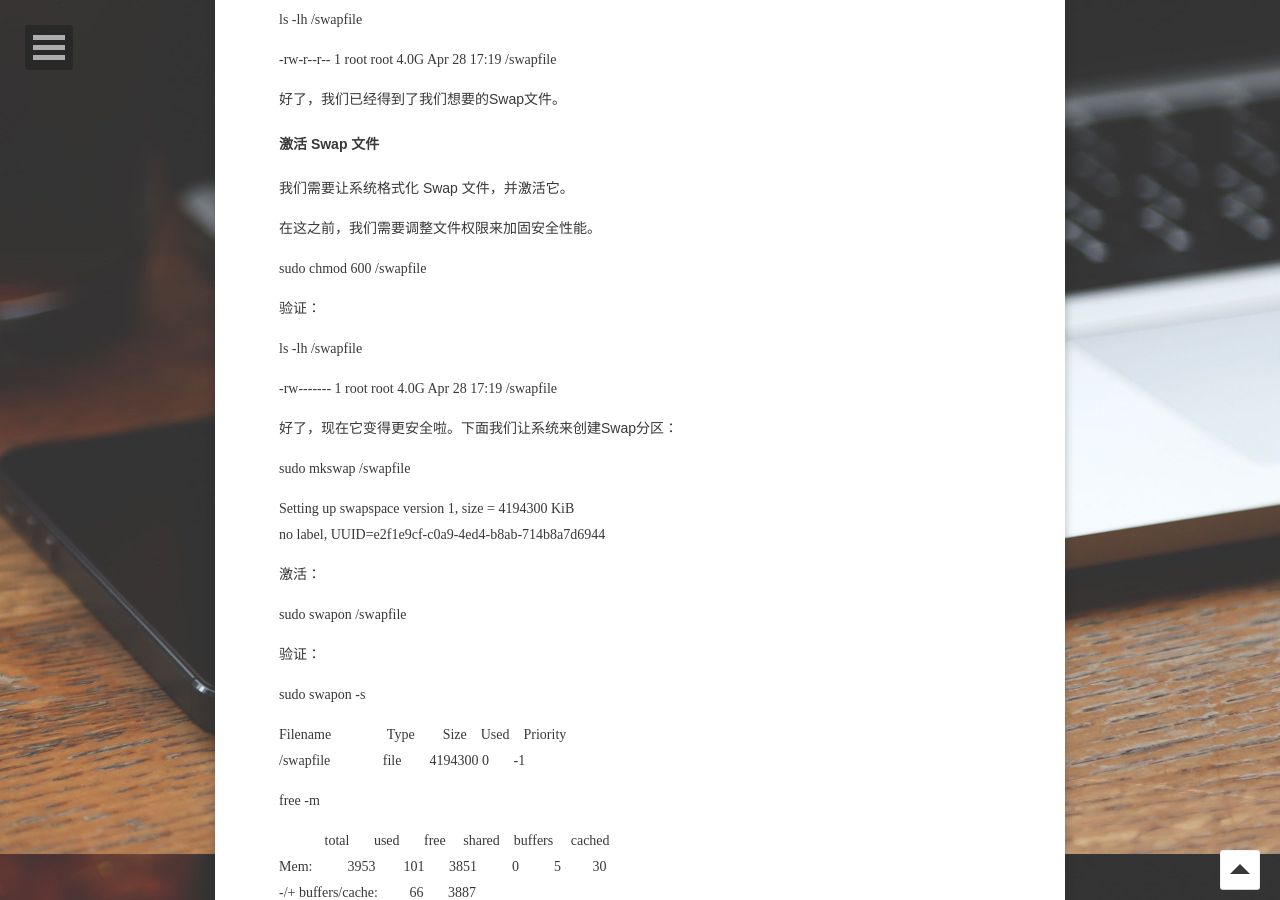
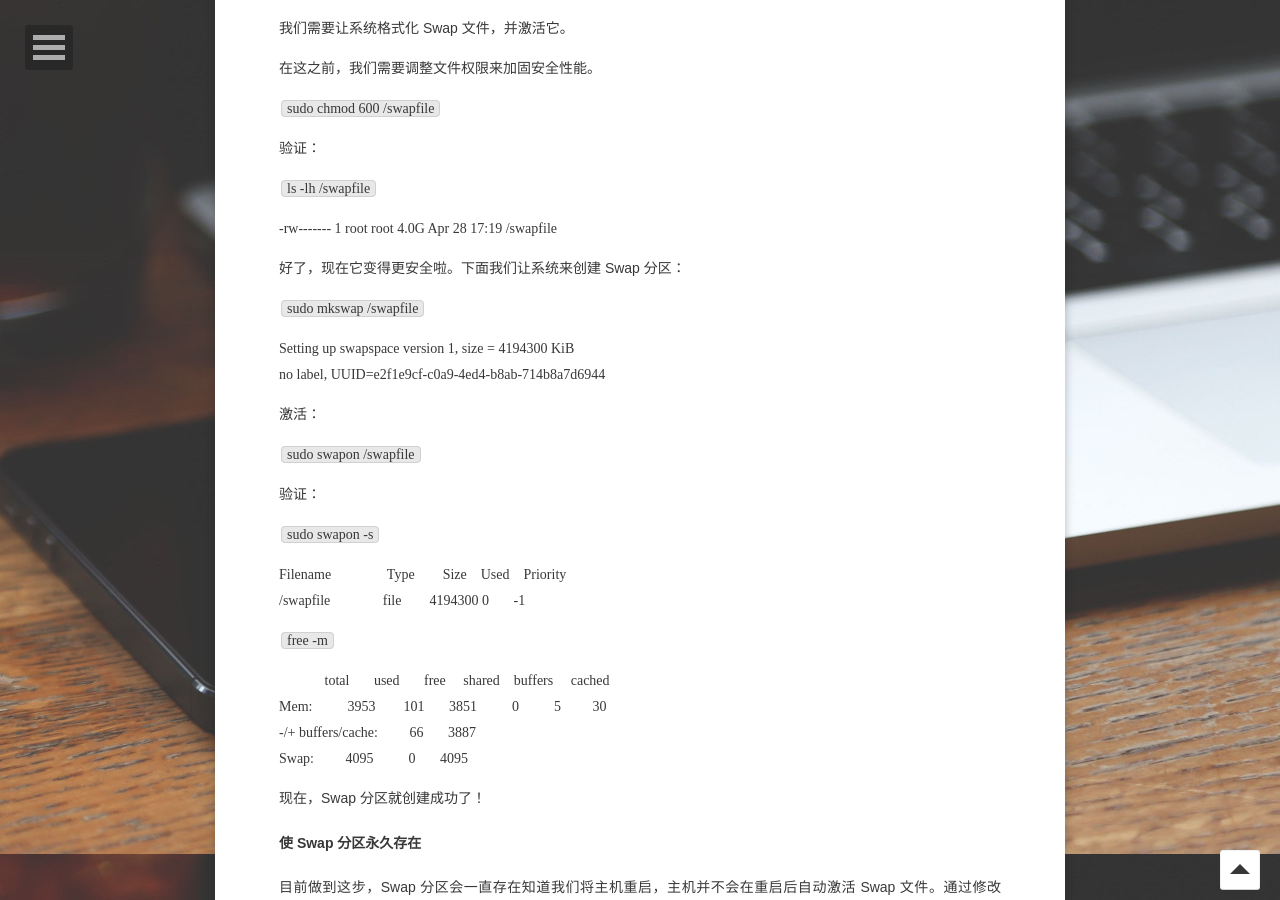
Before and after one commit to meetwk90/meetwk90.github.io, a Jekyll site: the page built from _posts/2016-01-31-Ubuntu下增加Swap分区.md, in a window 1280 px wide and 900 px high, scrolled down 1516 px. Built offline with Jekyll 4.4.1, drawn with Linux system fonts in a browser that asks for light colours; some web fonts are replaced; comment, search, counter and statistics services are not loaded.

```diff
--- a/_posts/2016-01-31-Ubuntu下增加Swap分区.md
+++ b/_posts/2016-01-31-Ubuntu下增加Swap分区.md
@@ -22,14 +22,14 @@ Google之后得知有许多人跟我有同样的困扰，也大多是 WordPress
 在我们开始分区之前，我们需要查看系统是否已经有了 Swap 分区，是否有足够空间分给 Swap。我们可以分出一个或几个 Swap 分区来，但实际上大多数情况下一个 Swap 就足够了。
 
 我们通过这种方式来查看 Swap 分区情况：
-<pre>sudo swapon -s</pre>
+<code>sudo swapon -s</code>
 
 >Filename&ensp;&ensp;&ensp;&ensp;&ensp;&ensp;&ensp;&ensp;&ensp;&ensp;Type&ensp;&ensp;&ensp;&ensp;&ensp;&ensp;&ensp;&ensp;&ensp;&ensp;Size&ensp;&ensp;&ensp;&ensp;&ensp;&ensp;&ensp;&ensp;&ensp;&ensp;Used&ensp;&ensp;&ensp;&ensp;&ensp;&ensp;&ensp;&ensp;&ensp;&ensp;Priority
 
 如果你得到的像以上显示的那样的空表，那么你的系统中是没有建立Swap分区的。
 
 另一种查看的方法是使用<code>free</code>命令，<code>free</code>是用来查看系统内存使用的，我们通过以下命令来查看：
-<pre>free -m</pre>
+<code>free -m</code>
 
 <pre>
              total       used       free     shared    buffers     cached
@@ -41,7 +41,7 @@ Swap:            0         0          0
 #### 查看硬盘空间大小 ####
 
 输入：
-<pre>df -h</pre>
+<code>df -h</code>
 
 <pre>
 Filesystem      Size  Used Avail Use% Mounted on
@@ -60,12 +60,12 @@ none            100M     0  100M   0% /run/user
 
 我们将在根目录(/)下创建一个叫做<code>swapfile</code>的文件。我们通过使用<code>fallocate</code>程序创建它。
 
-<pre>sudo fallocate -l 4G /swapfile</pre>
+<code>sudo fallocate -l 4G /swapfile</code>
 
 这条命令立马生效，我们可以通过输入下面这行命令来确认：
-<pre>ls -lh /swapfile</pre>
+<code>ls -lh /swapfile</code>
 
-<pre>-rw-r--r-- 1 root root 4.0G Apr 28 17:19 /swapfile</pre>
+<code>-rw-r--r-- 1 root root 4.0G Apr 28 17:19 /swapfile</code>
 
 好了，我们已经得到了我们想要的Swap文件。
 
@@ -75,17 +75,17 @@ none            100M     0  100M   0% /run/user
 
 在这之前，我们需要调整文件权限来加固安全性能。
 
-<pre>sudo chmod 600 /swapfile</pre>
+<code>sudo chmod 600 /swapfile</code>
 
 验证：
 
-<pre>ls -lh /swapfile</pre>
+<code>ls -lh /swapfile</code>
 
 <pre>-rw------- 1 root root 4.0G Apr 28 17:19 /swapfile</pre>
 
-好了，现在它变得更安全啦。下面我们让系统来创建Swap分区：
+好了，现在它变得更安全啦。下面我们让系统来创建 Swap 分区：
 
-<pre>sudo mkswap /swapfile</pre>
+<code>sudo mkswap /swapfile</code>
 
 <pre>
 Setting up swapspace version 1, size = 4194300 KiB
@@ -94,18 +94,18 @@ no label, UUID=e2f1e9cf-c0a9-4ed4-b8ab-714b8a7d6944
 
 激活：
 
-<pre>sudo swapon /swapfile</pre>
+<code>sudo swapon /swapfile</code>
 
 验证：
 
-<pre>sudo swapon -s</pre>
+<code>sudo swapon -s</code>
 
 <pre>
 Filename                Type        Size    Used    Priority
 /swapfile               file        4194300 0       -1
 </pre>
 
-<pre>free -m</pre>
+<code>free -m</code>
 
 <pre>
              total       used       free     shared    buffers     cached
@@ -122,7 +122,7 @@ Swap:         4095          0       4095
 
 编辑<code>fstab</code>：
 
-<pre>sudo nano /etc/fstab</pre>
+<code>sudo nano /etc/fstab</code>
 
 在文档的最后，我们新增一行：
 
```
Also changed, not shown: _posts/2015-10-06-there-are-no-happy-endings.md (+1 -0 lines), _posts/2016-01-21-Sublime Text 多重选择并批量修改.md (added, +27 -0 lines).
